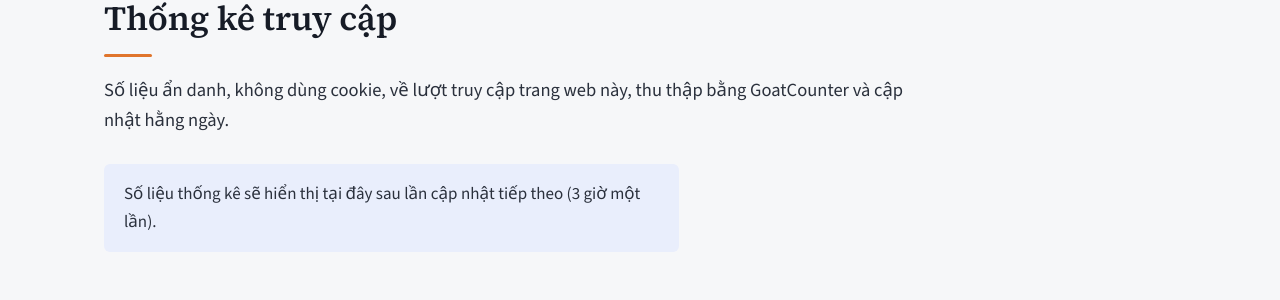
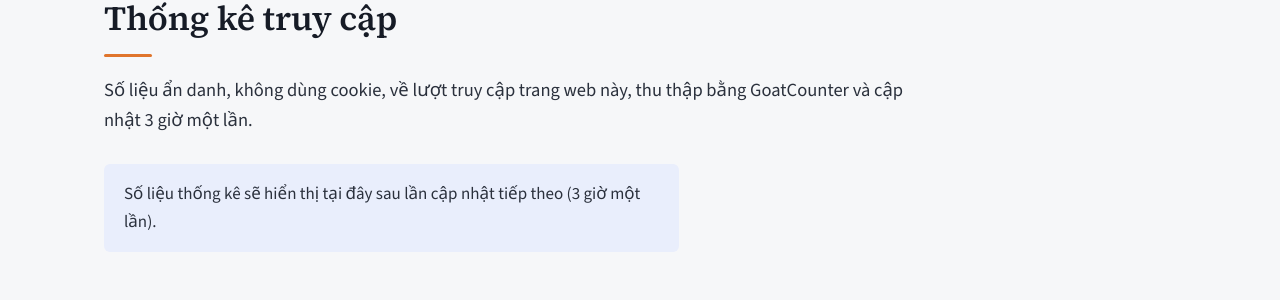
Before and after one commit to trongtin142/trongtin142.github.io, a Jekyll site: the page built from _pages/vi-stats.md, in a window 1280 px wide. Shown: the part 154-454 px from the top of the page. Built offline with Jekyll 4.4.1, drawn with Linux system fonts in a browser that asks for light colours; a style sheet for code colours, icons or effects is not loaded.

Commit message:
Stats page: updated every 3 hours (EN and VI)

```diff
--- a/_pages/vi-stats.md
+++ b/_pages/vi-stats.md
@@ -4,8 +4,8 @@ eyebrow: "Thống kê"
 width: "wide"
 permalink: "/vi/stats/"
 lang: "vi"
-lead: "Số liệu ẩn danh, không dùng cookie, về lượt truy cập trang web này, thu thập bằng GoatCounter và cập nhật hằng ngày."
-description: "Thống kê truy cập trang web của Nguyễn Trọng Tín (Tommy Nguyen): tổng lượt truy cập, lượt truy cập theo tháng, trang được xem nhiều nhất và khách truy cập theo quốc gia, cập nhật hằng ngày."
+lead: "Số liệu ẩn danh, không dùng cookie, về lượt truy cập trang web này, thu thập bằng GoatCounter và cập nhật 3 giờ một lần."
+description: "Thống kê truy cập trang web của Nguyễn Trọng Tín (Tommy Nguyen): tổng lượt truy cập, lượt truy cập theo tháng, trang được xem nhiều nhất và khách truy cập theo quốc gia, cập nhật 3 giờ một lần."
 ---
 {% include rd-ctx.html %}
 {% include rd-visitor-stats.html %}
```
Also changed, not shown: _pages/stats.md (+2 -2 lines).
